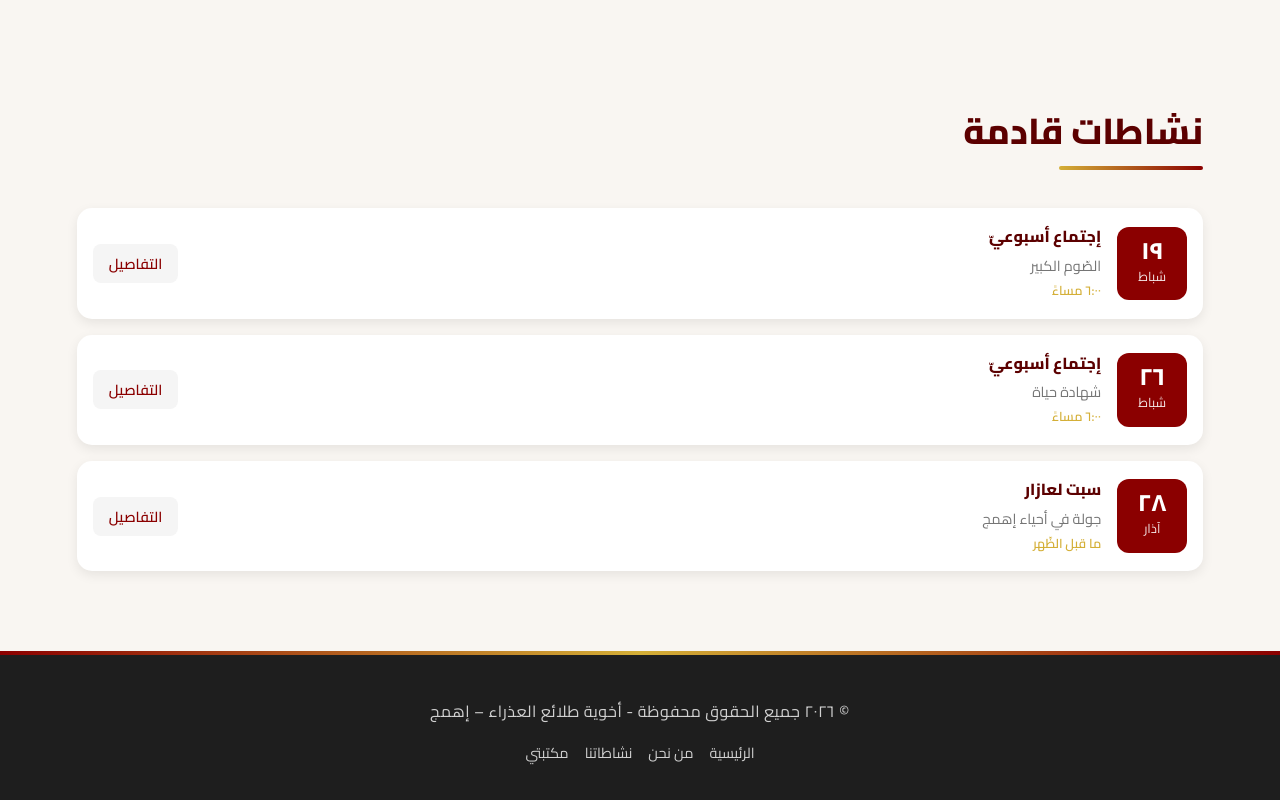
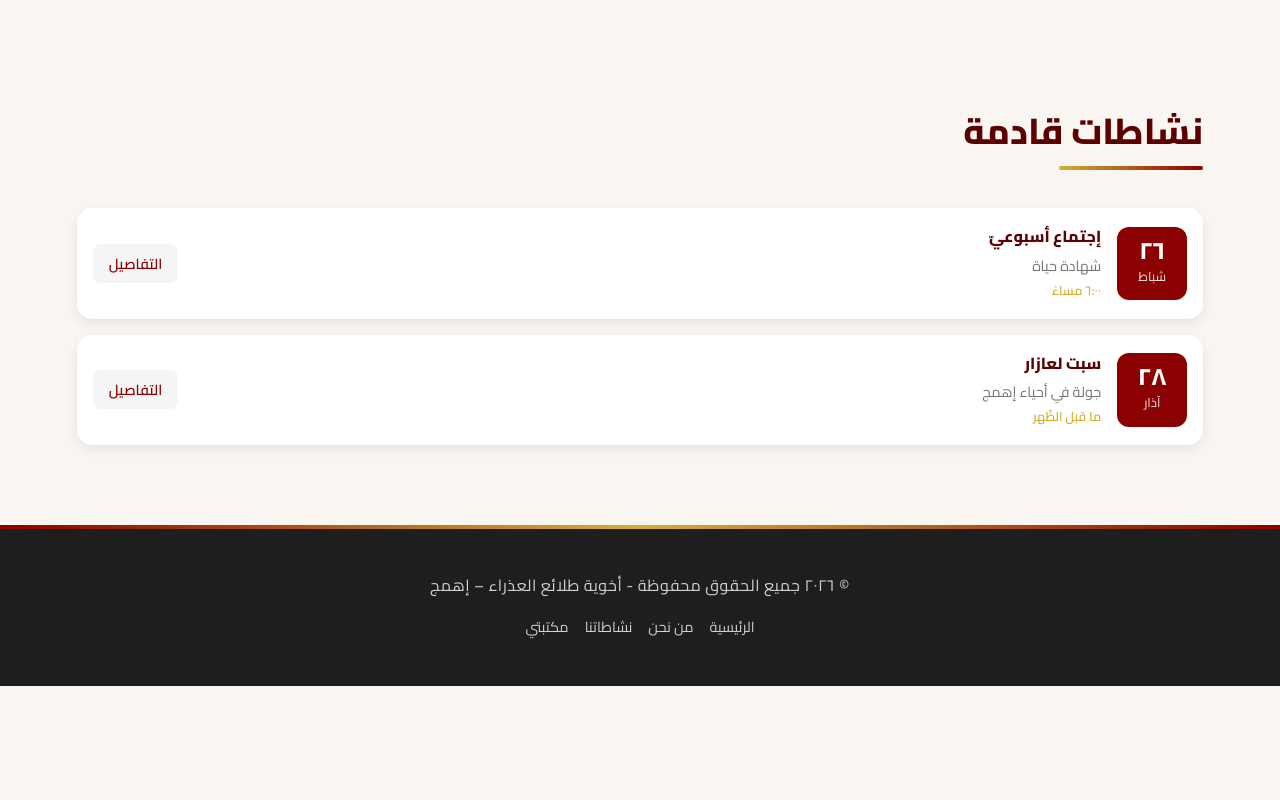
Before and after one commit to boutros-hardane345/tala2e3-ehmej, a plain HTML site: page index.html in a window 1280 px wide. Shown: the part 2636-3436 px from the top of the page. After the commit the page ends 3322 px from the top, so only its background shows below. Drawn offline with Linux system fonts and the light colour scheme.

Commit message:
Update message

```diff
--- a/index.html
+++ b/index.html
@@ -133,18 +133,6 @@
     <div class="events-preview">
         <div class="event-item">
             <div class="event-date">
-                <span class="event-day">١٩</span>
-                <span class="event-month">شباط</span>
-            </div>
-            <div class="event-details">
-                <h4>إجتماع أسبوعيّ</h4>
-                <p> الصّوم الكبير</p>
-                <span class="event-time">٦:٠٠ مساءً</span>
-            </div>
-            <a href="activities.html" class="btn-small">التفاصيل</a>
-        </div>
-        <div class="event-item">
-            <div class="event-date">
                 <span class="event-day">٢٦</span>
                 <span class="event-month">شباط</span>
             </div>
```
